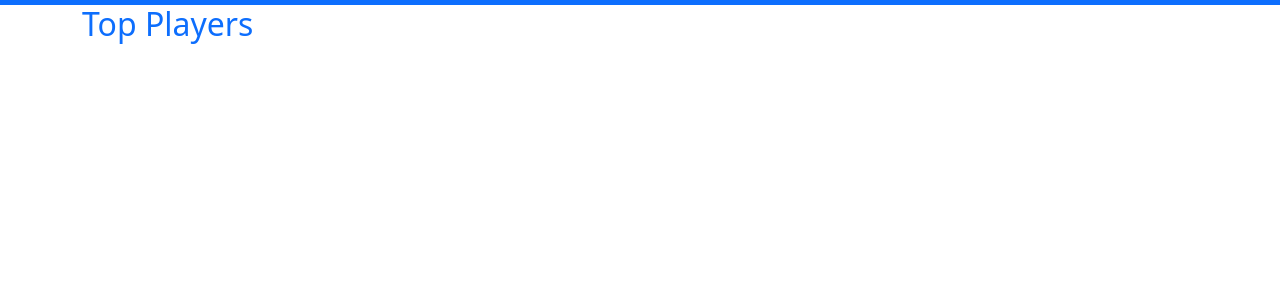
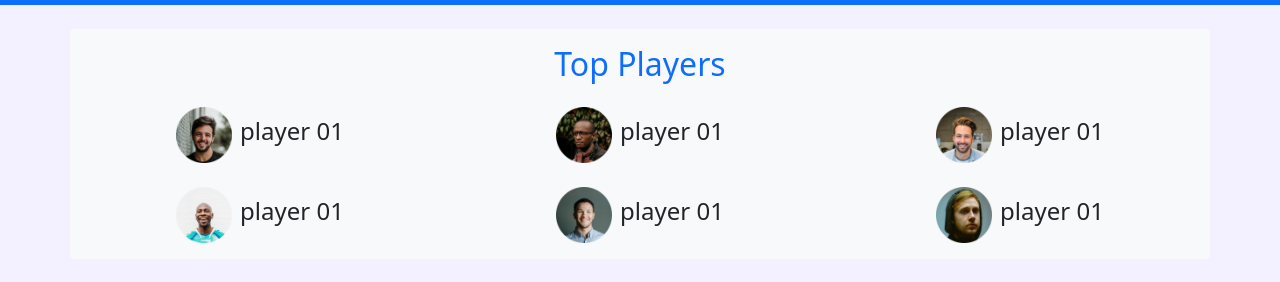
Before and after one commit to CodeWithShamim/Bootstrap02, a plain HTML site: page leader.html in a window 1280 px wide. Shown: the part 72-354 px from the top of the page. Drawn offline with Linux system fonts and the light colour scheme.

Commit message:
Grid added

```diff
--- a/leader.html
+++ b/leader.html
@@ -7,7 +7,7 @@
     <title>Leader Borad (Bootstrap)</title>
     <link rel="stylesheet" href="./css/bootstrap.min.css">
 </head>
-<body>
+<body style="background-color: #F3F1FF;">
     <header>
         <nav class="navbar navbar-expand-lg navbar-dark bg-primary">
             <div class="container" >
@@ -51,8 +51,35 @@
     </header>
 
     <main>
-        <section class="container">
-            <h2 class="text-primary">Top Players</h2>
+        <section class="container bg-light rounded mt-4">
+            <h2 class="text-primary pt-3 d-flex justify-content-center">Top Players</h2>
+
+            <div class="row gy-4 py-3">
+                <div class="col-lg-4 col-md-6 col-sm-12 d-flex align-items-center justify-content-center">
+                    <img src="./images/players/player-1.png" alt="" width="56px" height="56px">
+                    <h4 class="ms-2">player 01</h4>
+                </div>
+                <div class="col-lg-4 col-md-6 col-sm-12 d-flex align-items-center justify-content-center">
+                    <img src="./images/players/player-2.png" alt="" width="56px" height="56px">
+                    <h4 class="ms-2">player 01</h4>
+                </div>
+                <div class="col-lg-4 col-md-6 col-sm-12 d-flex align-items-center justify-content-center">
+                    <img src="./images/players/player-3.png" alt="" width="56px" height="56px">
+                    <h4 class="ms-2">player 01</h4>
+                </div>
+                <div class="col-lg-4 col-md-6 col-sm-12 d-flex align-items-center justify-content-center">
+                    <img src="./images/players/player-4.png" alt="" width="56px" height="56px">
+                    <h4 class="ms-2">player 01</h4>
+                </div>
+                <div class="col-lg-4 col-md-6 col-sm-12 d-flex align-items-center justify-content-center">
+                    <img src="./images/players/player-5.png" alt="" width="56px" height="56px">
+                    <h4 class="ms-2">player 01</h4>
+                </div>
+                <div class="col-lg-4 col-md-6 col-sm-12 d-flex align-items-center justify-content-center">
+                    <img src="./images/players/player-6.png" alt="" width="56px" height="56px">
+                    <h4 class="ms-2">player 01</h4>
+                </div>
+            </div>
         </section>
     </main>
 
```
